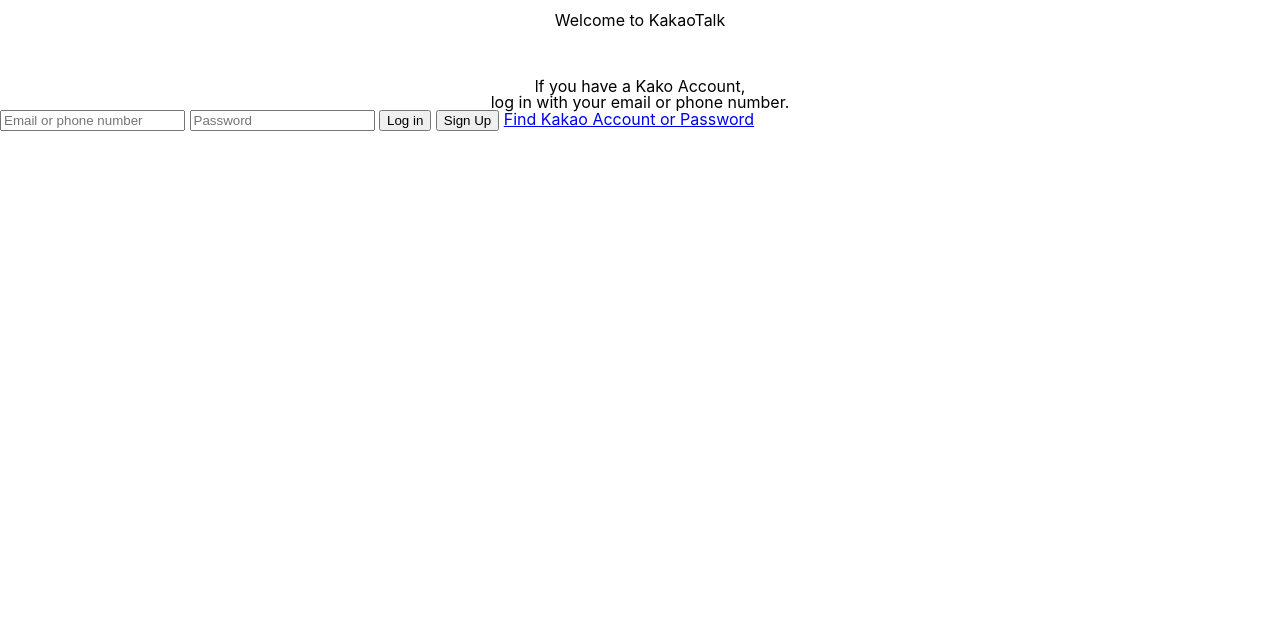
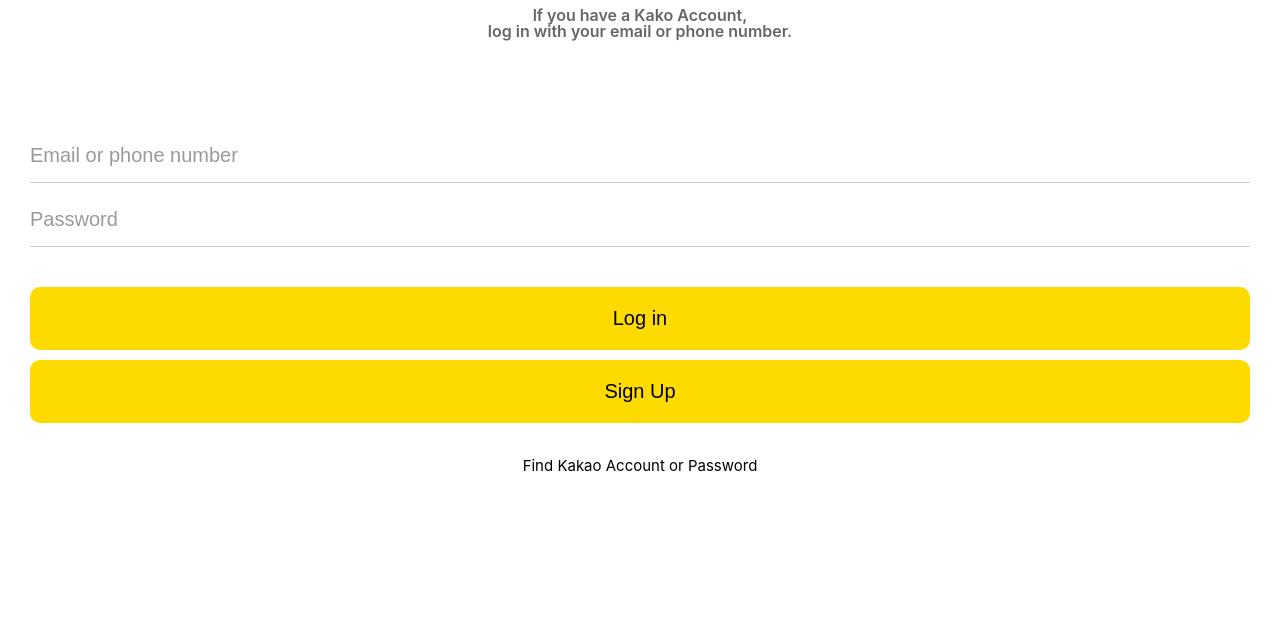
Before and after one commit to Kkomadol2/KakaoClone, a plain HTML site: page index.html in a window 1280 px wide. Shown: the part 159-800 px from the top of the page. Drawn offline with Linux system fonts and the light colour scheme.

Commit message:
login-form

```diff
--- a/css/status-bar.css
+++ b/css/components/status-bar.css
@@ -1,4 +1,5 @@
 .status-bar {
+  background-color: whitesmoke;
   display: flex;
   justify-content: center;
   padding: 5px 3px;
@@ -11,12 +12,14 @@
 }
 .status-bar__column:nth-child(2) {
   display: flex;
+  font-weight: 700;
   justify-content: center;
 }
 .status-bar__column:last-child {
   display: flex;
   align-items: center;
   justify-content: flex-end;
+  font-weight: 500;
 }
 .fa-bolt {
   margin-left: 5px;
--- a/css/reset.css
+++ b/css/reset.css
@@ -127,3 +127,7 @@ table {
   border-collapse: collapse;
   border-spacing: 0;
 }
+
+input:focus {
+  outline: none;
+}
--- /dev/null
+++ b/css/screens/login-form.css
@@ -0,0 +1,56 @@
+.welcome-header {
+  margin: 90px 0px;
+  display: flex;
+  flex-direction: column;
+  align-items: center;
+  text-align: center;
+  font-weight: 600;
+}
+.welcome-header__title {
+  margin-bottom: 25px;
+  font-size: 25px;
+}
+.welcome-header__text {
+  opacity: 0.6;
+}
+
+#login-form {
+  margin: 0px 30px;
+  display: flex;
+  flex-direction: column;
+}
+#login-form input {
+  padding: 15px 0px;
+  border: none;
+  font-size: 20px;
+  font-weight: 500;
+  margin-bottom: 10px;
+}
+#login-form input:not([type="submit"]) {
+  transition: border-color 0.3s ease-in-out;
+  border-bottom: 1.5px solid rgba(0, 0, 0, 0.2);
+}
+
+#login-form input::placeholder {
+  color: rgba(0, 0, 0, 0.4);
+}
+#login-form input:nth-child(2) {
+  margin-bottom: 40px;
+}
+
+#login-form input:focus {
+  border-color: var(--yellow);
+}
+#login-form input[type="submit"] {
+  background-color: var(--yellow);
+  cursor: pointer;
+  border-radius: 10px;
+  padding: 20px 0px;
+}
+#login-form a {
+  text-align: center;
+  margin-top: 25px;
+  text-decoration: none;
+  color: inherit;
+  font-size: 15px;
+}
--- a/css/styles.css
+++ b/css/styles.css
@@ -1,15 +1,13 @@
 @import "reset.css";
-@import "status-bar.css";
+@import "variables.css";
+
+/* Components */
+@import "components/status-bar.css";
+
+/* Screens */
+@import "screens/login-form.css";
 
 body {
   font-family: -apple-system, BlinkMacSystemFont, "Segoe UI", Roboto, Oxygen,
     Ubuntu, Cantarell, "Open Sans", "Helvetica Neue", sans-serif;
 }
-
-.welcome-header {
-  margin-top: 145px;
-  text-align: center;
-}
-.welcome-header__title {
-  margin-bottom: 50px;
-}
--- /dev/null
+++ b/css/variables.css
@@ -0,0 +1,3 @@
+:root {
+  --yellow: #fedb00;
+}
--- a/index.html
+++ b/index.html
@@ -30,7 +30,7 @@
         log in with your email or phone number.
       </p>
     </header>
-    <form class="login-form">
+    <form action="friends.html" method="get" id="login-form">
       <input type="text" placeholder="Email or phone number" />
       <input type="password" placeholder="Password" />
       <input type="submit" value="Log in" />
```
Also changed, not shown: friends.html (added).
